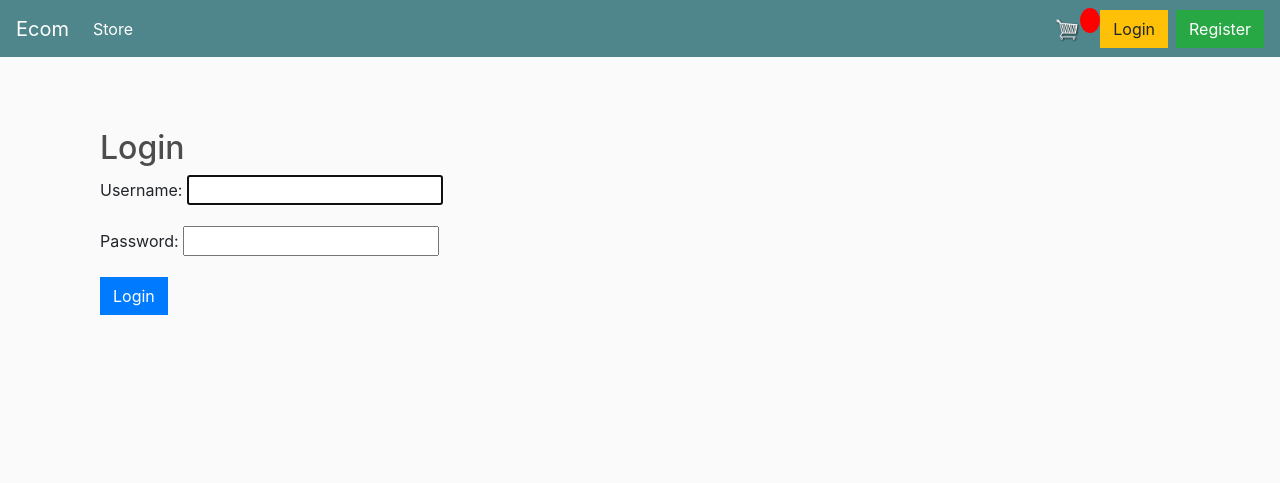
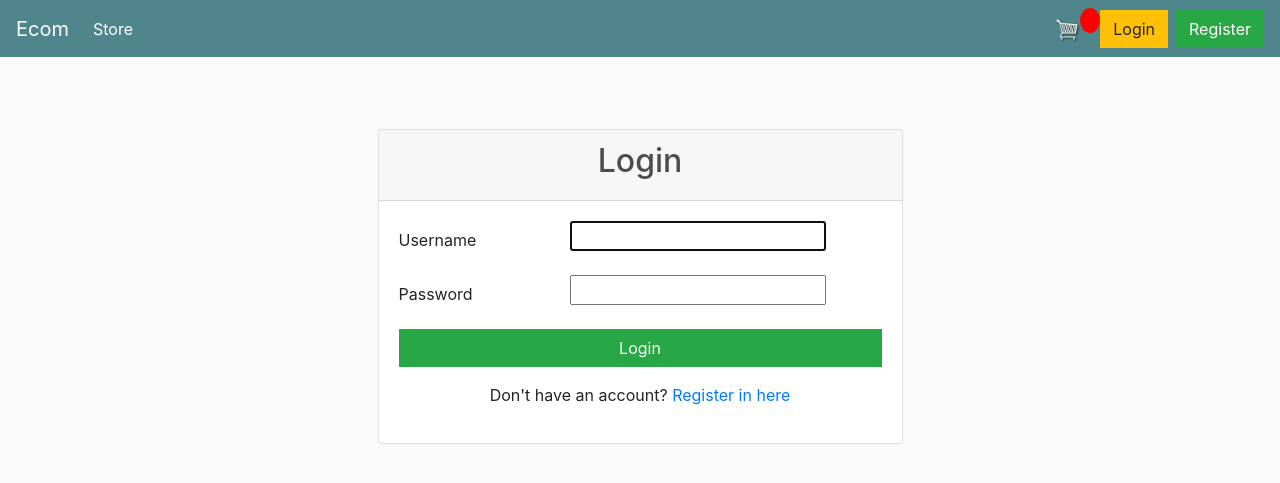
Before and after one commit to K-1303/Shopzon, a Django app: page /login/ in a window 1280 px wide. Shown: the top 483 px of the page. Run offline with Django 4.2, Linux system fonts and the light colour scheme; some libraries are stand-ins or nearby versions.

Commit message:
some changes

```diff
--- a/store/templates/login.html
+++ b/store/templates/login.html
@@ -4,11 +4,39 @@
 
 {% block content %}
 <div class="container mt-5">
-    <h2>Login</h2>
-    <form method="post">
-        {% csrf_token %}
-        {{ form.as_p }}
-        <button type="submit" class="btn btn-primary">Login</button>
-    </form>
+    <div class="row justify-content-center">
+        <div class="col-md-6">
+            <div class="card">
+                <div class="card-header">
+                    <h2 class="text-center">Login</h2>
+                </div>
+                <div class="card-body">
+                    <form method="post">
+                        {% csrf_token %}
+                        <div class="form-group">
+                            <div class="row">
+                                <label for="{{ form.username.id_for_label }}" class="col-sm-4 col-form-label">Username</label>
+                                <div class="col-sm-8">
+                                    {{ form.username }}
+                                </div>
+                            </div>
+                        </div>
+                        <div class="form-group">
+                            <div class="row">
+                                <label for="{{ form.password.id_for_label }}" class="col-sm-4 col-form-label">Password</label>
+                                <div class="col-sm-8">
+                                    {{ form.password }}
+                                </div>
+                            </div>
+                        </div>
+                        <div class="text-center">
+                            <button type="submit" class="btn btn-success btn-block">Login</button>
+                        </div>
+                    </form>
+                    <p class="mt-3 text-center">Don't have an account? <a href="{% url 'register' %}">Register in here</a></p>
+                </div>
+            </div>
+        </div>
+    </div>
 </div>
 {% endblock %}
```
Also changed, not shown: backend/settings.py (+4 -4 lines), store/templates/register.html (+27 -5 lines), static/images/book_hgg9VTo.jpg (added), static/images/headphones_PFXYPUa.jpg (added), static/images/shirt_nO3G2N8.jpg (added), static/images/shoes_LF1dSyF.jpg (added), static/images/sourcecode_HR6HCUF.jpg (added), static/images/watch_JXQUAJZ.jpg (added).
